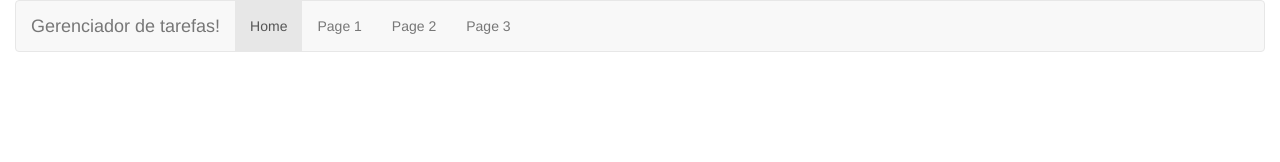
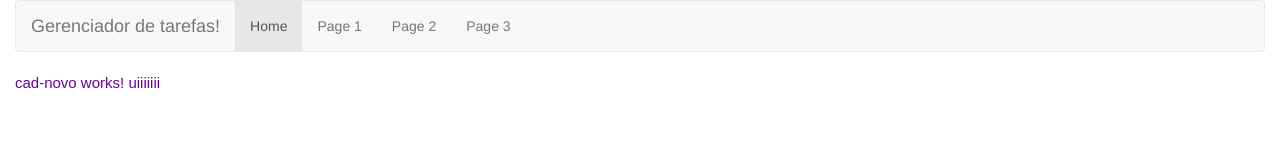
Before and after one commit to giovannirp/angular2, an Angular app in the folder gerenciador-tarefas/gerenciador-de-tarefas/: page /tarefas/cadNovo in a window 1280 px wide. Before the commit this address led to /. Shown: the top 162 px of the page. Built offline with nearby package versions, Linux system fonts and the light colour scheme.

Commit message:
adicionando e configurando SASS no projeto

```diff
--- a/gerenciador-tarefas/gerenciador-de-tarefas/package.json
+++ b/gerenciador-tarefas/gerenciador-de-tarefas/package.json
@@ -24,7 +24,9 @@
     "bootstrap": "^3.3.7",
     "core-js": "^2.4.1",
     "jquery": "^3.3.1",
+    "node-sass": "^4.9.2",
     "rxjs": "^5.5.6",
+    "sass-loader": "^7.0.3",
     "zone.js": "^0.8.19"
   },
   "devDependencies": {
--- /dev/null
+++ b/gerenciador-tarefas/gerenciador-de-tarefas/src/app/tarefas/cad-novo/cad-novo.component.html
@@ -0,0 +1,5 @@
+<div class="cadNovo">
+  <div class="novinhoTeste">
+    cad-novo works! uiiiiiii
+  </div>
+</div>
--- /dev/null
+++ b/gerenciador-tarefas/gerenciador-de-tarefas/src/app/tarefas/cad-novo/cad-novo.component.scss
@@ -0,0 +1,12 @@
+$purple: #6d009a;
+@mixin fonte-tamanho($fonte, $tamanho) {
+    font-family: $fonte;
+    font-size: $tamanho;
+}
+
+.cadNovo {
+    .novinhoTeste {
+        color: $purple;
+        @include fonte-tamanho(arial, 15px);
+    }
+}
--- /dev/null
+++ b/gerenciador-tarefas/gerenciador-de-tarefas/src/app/tarefas/cad-novo/cad-novo.component.ts
@@ -0,0 +1,15 @@
+import { Component, OnInit } from '@angular/core';
+
+@Component({
+  selector: 'app-cad-novo',
+  templateUrl: './cad-novo.component.html',
+  styleUrls: ['./cad-novo.component.scss']
+})
+export class CadNovoComponent implements OnInit {
+
+  constructor() { }
+
+  ngOnInit() {
+  }
+
+}
--- /dev/null
+++ b/gerenciador-tarefas/gerenciador-de-tarefas/src/app/tarefas/cad-novo/index.ts
@@ -0,0 +1 @@
+export * from './cad-novo.component';
--- a/gerenciador-tarefas/gerenciador-de-tarefas/src/app/tarefas/index.ts
+++ b/gerenciador-tarefas/gerenciador-de-tarefas/src/app/tarefas/index.ts
@@ -2,3 +2,4 @@ export * from './tarefas.module';
 export * from './shared';
 export * from './listar';
 export * from './tarefas-routing.module';
+export * from './cad-novo';
--- a/gerenciador-tarefas/gerenciador-de-tarefas/src/app/tarefas/tarefas-routing.module.ts
+++ b/gerenciador-tarefas/gerenciador-de-tarefas/src/app/tarefas/tarefas-routing.module.ts
@@ -1,5 +1,6 @@
 import { Routes } from '@angular/router';
 import { ListarTarefaComponent } from './listar';
+import { CadNovoComponent } from './cad-novo';
 
 export const TarefaRoutes: Routes = [
     {
@@ -9,5 +10,9 @@ export const TarefaRoutes: Routes = [
     {
         path: 'tarefas/listar',
         component: ListarTarefaComponent
+    },
+    {
+        path: 'tarefas/cadNovo',
+        component: CadNovoComponent
     }
 ];
--- a/gerenciador-tarefas/gerenciador-de-tarefas/src/app/tarefas/tarefas.module.ts
+++ b/gerenciador-tarefas/gerenciador-de-tarefas/src/app/tarefas/tarefas.module.ts
@@ -2,6 +2,7 @@ import { NgModule } from '@angular/core';
 import { CommonModule } from '@angular/common';
 import { TarefasService } from './shared';
 import { ListarTarefaComponent } from './listar';
+import { CadNovoComponent } from './cad-novo/cad-novo.component';
 
 
 @NgModule({
@@ -9,7 +10,8 @@ import { ListarTarefaComponent } from './listar';
     CommonModule
   ],
   declarations: [
-    ListarTarefaComponent
+    ListarTarefaComponent,
+    CadNovoComponent
   ],
   providers: [
     TarefasService
```
Also changed, not shown: gerenciador-tarefas/gerenciador-de-tarefas/.angular-cli.json, 2 other files (tests, documents, lock files or other folders).
